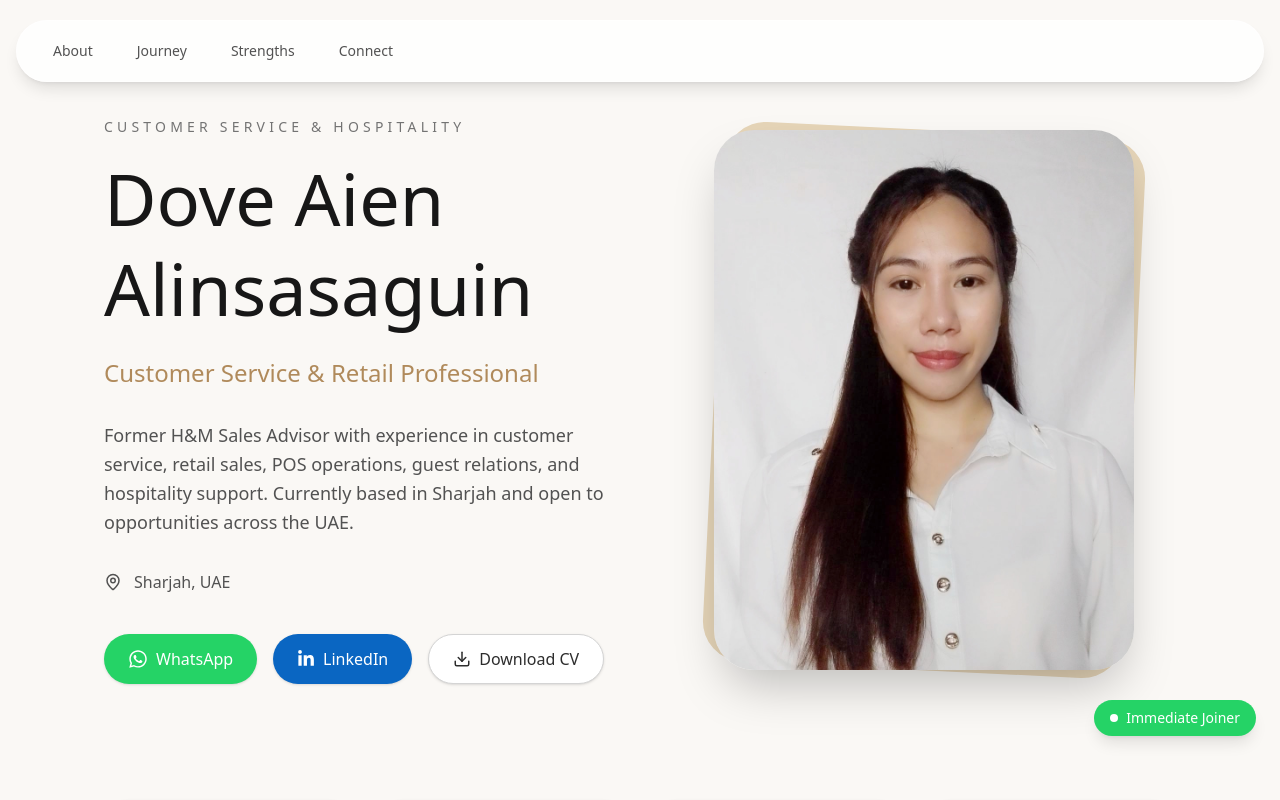
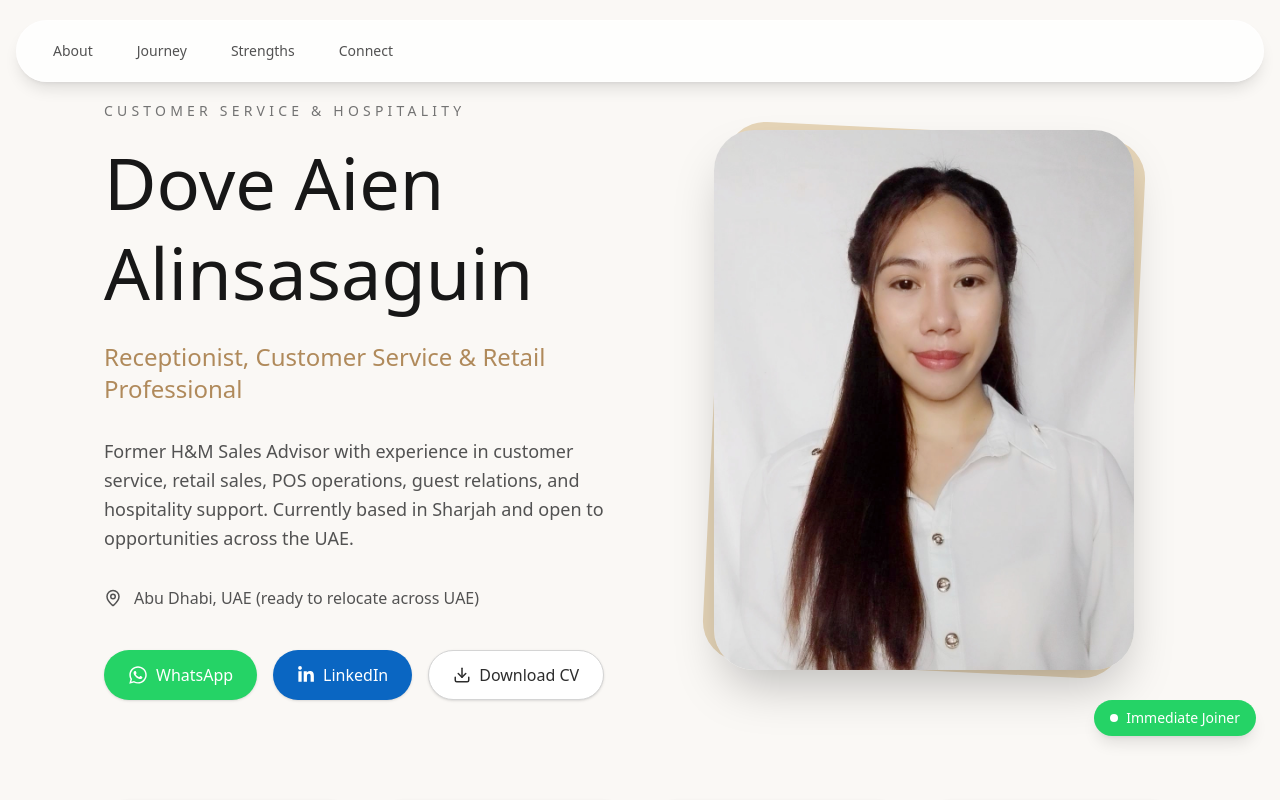
Before and after one commit to lalman-dev/dove-profile, a Next.js app: page / in a window 1280 px wide. Shown: the top 800 px of the page. Built offline with nearby package versions, Linux system fonts and the light colour scheme; a web font is replaced by a local one.

Commit message:
doc: update contact detail

```diff
--- a/src/data/profile.ts
+++ b/src/data/profile.ts
@@ -1,10 +1,10 @@
 export const profile = {
   name: "Dove Aien Alinsasaguin",
-  title: "Customer Service & Retail Professional",
+  title: "Receptionist, Customer Service & Retail Professional",
   subtitle: "Former H&M Sales Advisor | Based in Sharjah, UAE",
-  phone: "+971543122705",
+  phone: "+971 54 312 2705",
   email: "doveaienalinsasaguin@gmail.com",
-  location: "Sharjah, UAE",
+  location: "Abu Dhabi, UAE (ready to relocate across UAE)",
   availability: "Immediate Joiner",
   linkedin: "https://www.linkedin.com/in/dove-aien/",
   summary: `
```
